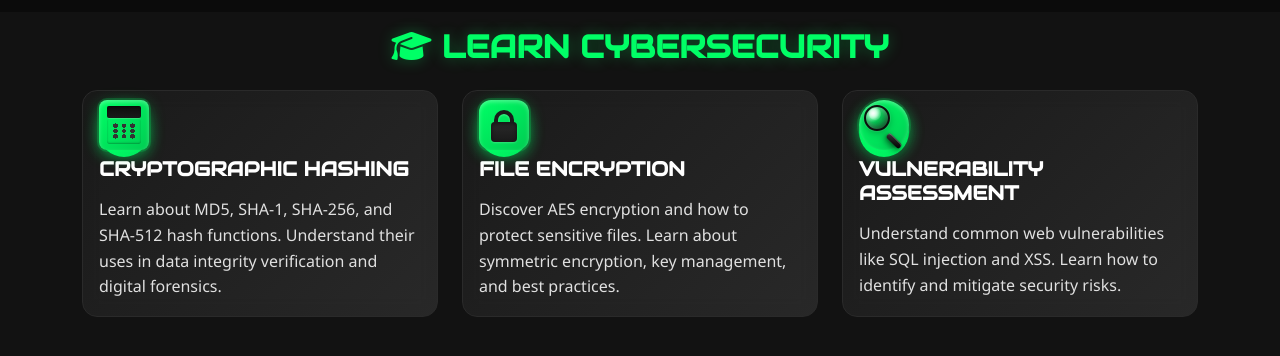
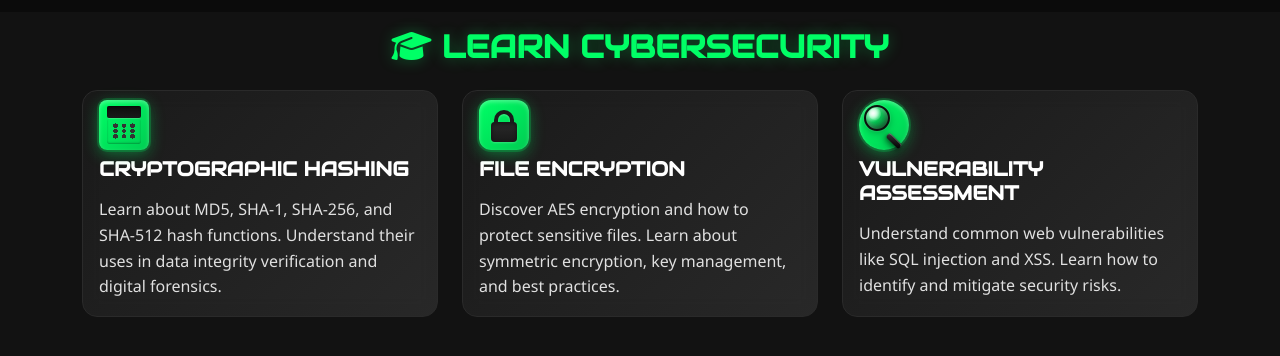
Before and after one commit to jas-preet-singh/C-SENTINAL-Cybersecurity-Dashboard-, a Flask app: page / in a window 1280 px wide. Shown: the part 868-1224 px from the top of the page. Run offline with Flask 3, Linux system fonts and the light colour scheme; parts of the project's set-up code (start-up, migrations or seed data) failed here and were passed over.

Commit message:
Update website design to remove default styling from module icons
Update CSS to remove default background and box-shadow from custom logo module icons and adjust HTML to include the new 'custom-logo' class on various module icon elements.

Replit-Commit-Author: Agent
Replit-Commit-Session-Id: 8bdfe0b5-c58f-436b-8c1c-3bb82b35e82e
Replit-Commit-Checkpoint-Type: full_checkpoint
Replit-Commit-Screenshot-Url: https://storage.googleapis.com/screenshot-production-us-central1/bf428374-0748-4566-b4cb-974ad830c269/8bdfe0b5-c58f-436b-8c1c-3bb82b35e82e/sGctUsC

```diff
--- a/static/css/style.css
+++ b/static/css/style.css
@@ -157,6 +157,12 @@ body {
     box-shadow: 0 0 15px rgba(0, 255, 102, 0.4);
 }
 
+.module-icon.custom-logo {
+    background: none !important;
+    box-shadow: none !important;
+    border-radius: 0 !important;
+}
+
 .module-icon i {
     font-size: 20px;
     color: var(--bg-primary);
@@ -173,6 +179,22 @@ body {
     justify-content: center;
     margin: 0 auto 20px;
     box-shadow: 0 0 20px rgba(0, 255, 102, 0.4);
+}
+
+/* Custom logo container - no default background */
+.module-icon-large.custom-logo {
+    background: none !important;
+    box-shadow: none !important;
+    border-radius: 0 !important;
+}
+
+.module-icon-large.custom-logo .service-logo-hash,
+.module-icon-large.custom-logo .service-logo-lock,
+.module-icon-large.custom-logo .service-logo-search,
+.module-icon-large.custom-logo .service-logo-hammer,
+.module-icon-large.custom-logo .service-logo-scale,
+.module-icon-large.custom-logo .service-logo-globe {
+    margin: 0;
 }
 
 .module-icon-large i {
--- a/templates/index.html
+++ b/templates/index.html
@@ -105,7 +105,7 @@
  <div class="col-lg-4 col-md-6 mb-4">
  <div class="card module-card overview-card">
  <div class="card-body text-center">
- <div class="module-icon-large">
+ <div class="module-icon-large custom-logo">
  <div class="service-logo-hash"></div>
  </div>
  <h5 class="card-title">CRYPTOGRAPHIC HASHING</h5>
@@ -121,7 +121,7 @@
  <div class="col-lg-4 col-md-6 mb-4">
  <div class="card module-card overview-card">
  <div class="card-body text-center">
- <div class="module-icon-large">
+ <div class="module-icon-large custom-logo">
  <div class="service-logo-lock"></div>
  </div>
  <h5 class="card-title">FILE ENCRYPTION</h5>
@@ -137,7 +137,7 @@
  <div class="col-lg-4 col-md-6 mb-4">
  <div class="card module-card overview-card">
  <div class="card-body text-center">
- <div class="module-icon-large">
+ <div class="module-icon-large custom-logo">
  <div class="service-logo-hammer"></div>
  </div>
  <h5 class="card-title">Brute Force Simulator</h5>
@@ -153,7 +153,7 @@
  <div class="col-lg-4 col-md-6 mb-4">
  <div class="card module-card overview-card">
  <div class="card-body text-center">
- <div class="module-icon-large">
+ <div class="module-icon-large custom-logo">
  <div class="service-logo-scale"></div>
  </div>
  <h5 class="card-title">Hash Comparison</h5>
@@ -169,7 +169,7 @@
  <div class="col-lg-4 col-md-6 mb-4">
  <div class="card module-card overview-card">
  <div class="card-body text-center">
- <div class="module-icon-large">
+ <div class="module-icon-large custom-logo">
  <div class="service-logo-globe"></div>
  </div>
  <h5 class="card-title">URL & Malware Scanner</h5>
@@ -185,7 +185,7 @@
  <div class="col-lg-4 col-md-6 mb-4">
  <div class="card module-card overview-card">
  <div class="card-body text-center">
- <div class="module-icon-large">
+ <div class="module-icon-large custom-logo">
  <div class="service-logo-search">
  <div class="lens-highlight"></div>
  </div>
@@ -245,7 +245,7 @@
  <div class="col-md-4 mb-4">
  <div class="card module-card">
  <div class="card-body">
- <div class="module-icon">
+ <div class="module-icon custom-logo">
  <div class="service-logo-hash"></div>
  </div>
  <h5 class="card-title">Cryptographic Hashing</h5>
@@ -260,7 +260,7 @@
  <div class="col-md-4 mb-4">
  <div class="card module-card">
  <div class="card-body">
- <div class="module-icon">
+ <div class="module-icon custom-logo">
  <div class="service-logo-lock"></div>
  </div>
  <h5 class="card-title">File Encryption</h5>
@@ -275,7 +275,7 @@
  <div class="col-md-4 mb-4">
  <div class="card module-card">
  <div class="card-body">
- <div class="module-icon">
+ <div class="module-icon custom-logo">
  <div class="service-logo-search">
  <div class="lens-highlight"></div>
  </div>
```
